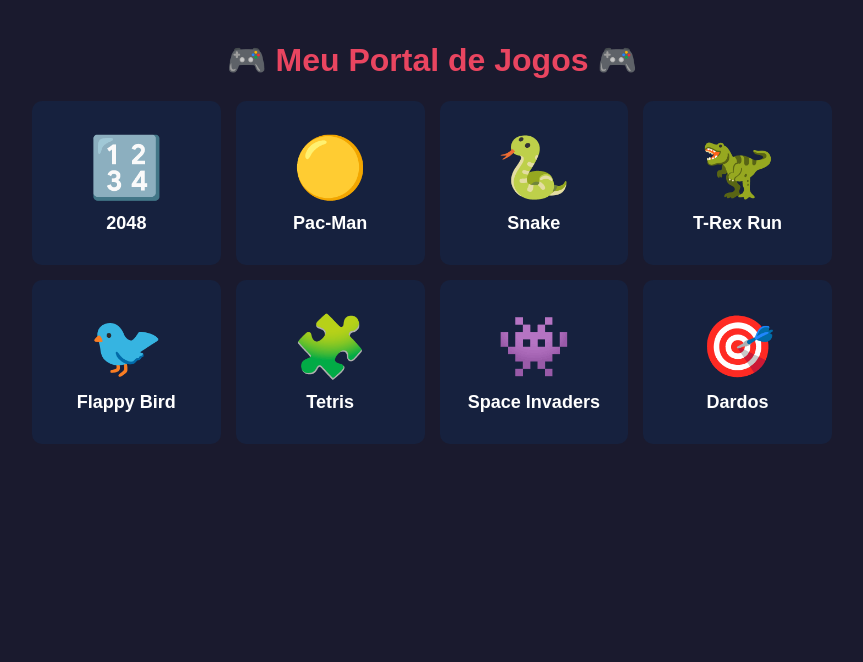
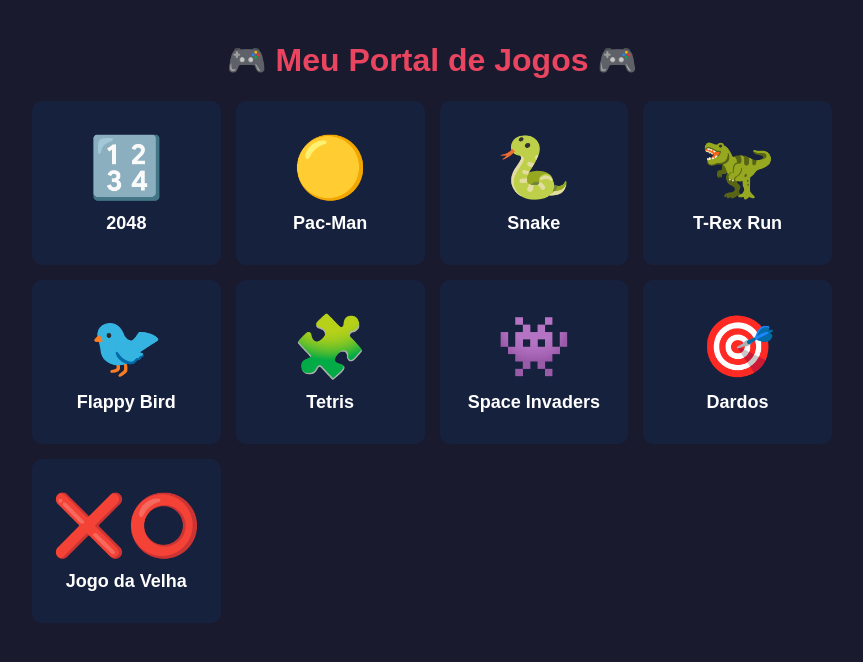
Before and after one commit to neithandavi37-crypto/Meu-portal, a plain HTML site: page index.html in a window 1280 px wide. Shown: the whole page, without its empty margins (208-1071 px from the left). Drawn offline with Linux system fonts and the light colour scheme.

Commit message:
Update index.html
Mais update

```diff
--- a/index.html
+++ b/index.html
@@ -82,28 +82,34 @@
             <h3>T-Rex Run</h3>
         </a>
 
-        <!-- Jogo 5 (NOVO - Flappy Bird) -->
+        <!-- Jogo 5 -->
         <a href="https://flappybird.io/" target="_blank" class="cartao-jogo">
             <div class="icone-jogo">🐦</div>
             <h3>Flappy Bird</h3>
         </a>
 
-        <!-- Jogo 6 (NOVO - Tetris) -->
+        <!-- Jogo 6 -->
         <a href="https://play.tetris.com/" target="_blank" class="cartao-jogo">
             <div class="icone-jogo">🧩</div>
             <h3>Tetris</h3>
         </a>
 
-        <!-- Jogo 7 (NOVO - Space Invaders) -->
+        <!-- Jogo 7 -->
         <a href="https://plays.org/space-invaders/" target="_blank" class="cartao-jogo">
             <div class="icone-jogo">👾</div>
             <h3>Space Invaders</h3>
         </a>
 
-        <!-- Jogo 8 (NOVO - Dardos) -->
+        <!-- Jogo 8 -->
         <a href="https://www.google.com/logos/2012/darts12-hp.html" target="_blank" class="cartao-jogo">
             <div class="icone-jogo">🎯</div>
             <h3>Dardos</h3>
+        </a>
+
+        <!-- Jogo 9 (Jogo da Velha) -->
+        <a href="https://plays.org/tic-tac-toe/" target="_blank" class="cartao-jogo">
+            <div class="icone-jogo">❌⭕</div>
+            <h3>Jogo da Velha</h3>
         </a>
 
     </div>
```
